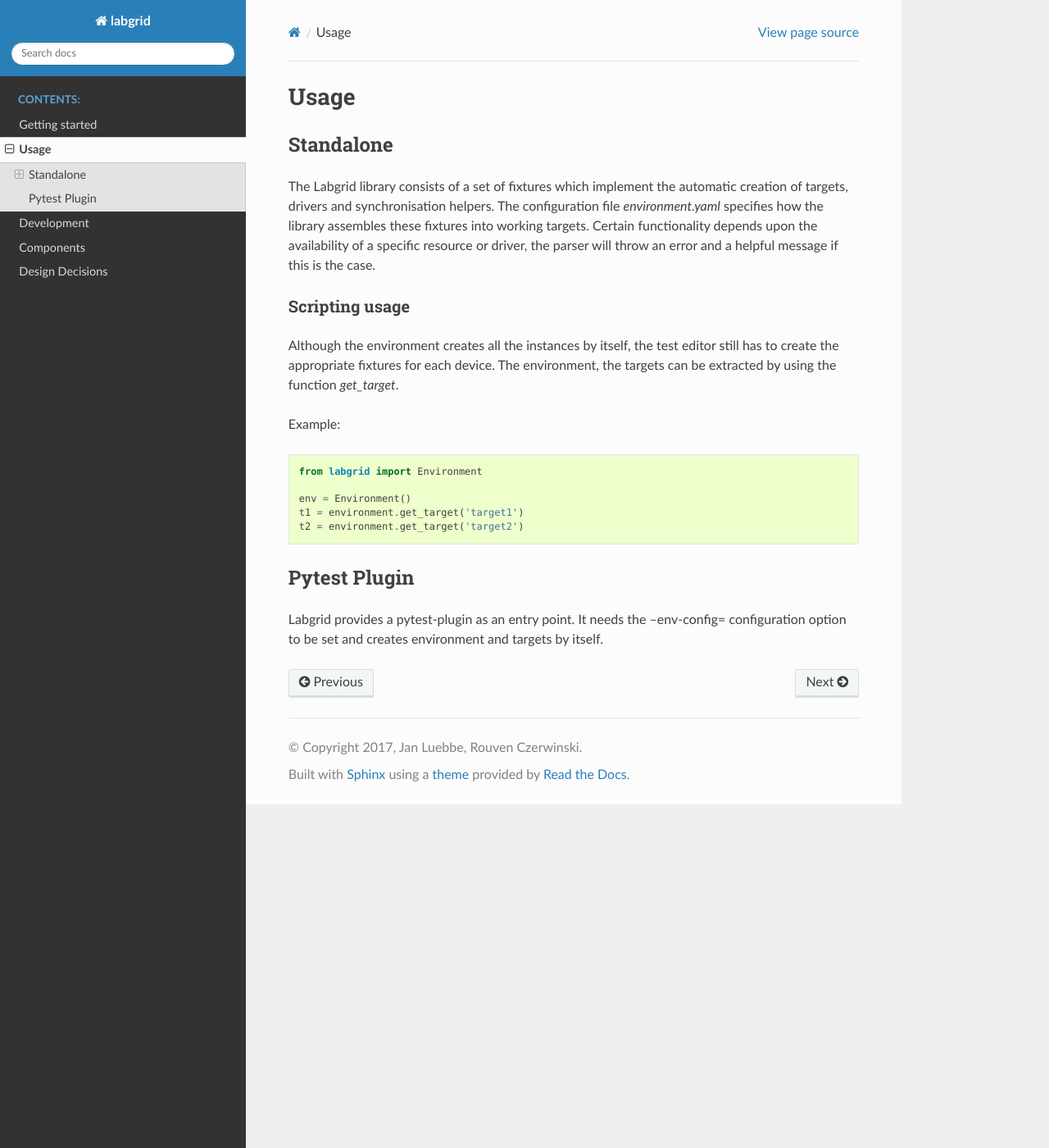
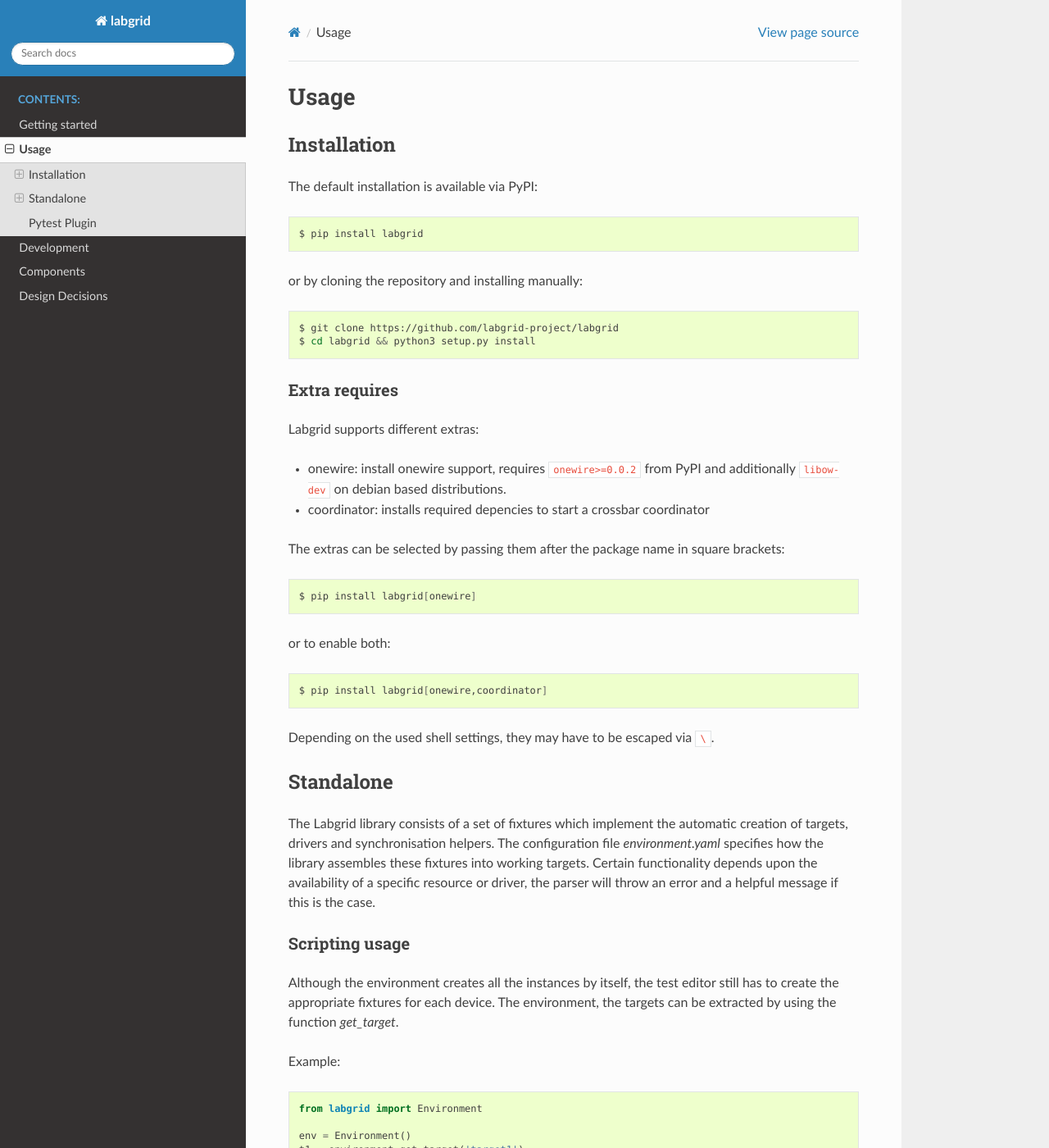
Before and after one commit to labgrid-project/labgrid, a Sphinx documentation site: the page built from doc/usage.rst, in a window 1280 px wide and 1400 px high. Shown: the whole window at 82% size. Built offline with Sphinx 7.4.7 and the Read the Docs theme 2.0.0, drawn with Linux system fonts in a browser that asks for light colours; pages that are not in the unit, such as notebooks, are missing from menus.

Commit message:
docs,setup: add coordinator extra and document it
Add a new installation section which documents how to use the extras.

Signed-off-by: Rouven Czerwinski <r.czerwinski@pengutronix.de>

```diff
--- a/doc/usage.rst
+++ b/doc/usage.rst
@@ -1,5 +1,44 @@
 Usage
 =====
+
+Installation
+------------
+
+The default installation is available via PyPI:
+
+.. code-block:: bash
+
+    $ pip install labgrid
+
+or by cloning the repository and installing manually:
+
+.. code-block:: bash
+
+    $ git clone https://github.com/labgrid-project/labgrid
+    $ cd labgrid && python3 setup.py install
+
+Extra requires
+~~~~~~~~~~~~~~
+Labgrid supports different extras:
+
+- onewire: install onewire support, requires ``onewire>=0.0.2`` from PyPI and
+  additionally ``libow-dev`` on debian based distributions.
+- coordinator: installs required depencies to start a crossbar coordinator
+
+The extras can be selected by passing them after the package name in square
+brackets:
+
+.. code-block:: bash
+
+    $ pip install labgrid[onewire]
+
+or to enable both:
+
+.. code-block:: bash
+
+    $ pip install labgrid[onewire,coordinator]
+
+Depending on the used shell settings, they may have to be escaped via ``\``.
 
 Standalone
 ------------------
--- a/setup.py
+++ b/setup.py
@@ -12,7 +12,8 @@
     use_scm_version=True,
     url='https://github.com/labgrid-project',
     extras_require={
-        'onewire': ['onewire']
+        'onewire': ['onewire'],
+        'coordinator': ['crossbar']
     },
     setup_requires=['pytest-runner', 'setuptools_scm'],
     tests_require=['pytest-mock', ],
```
